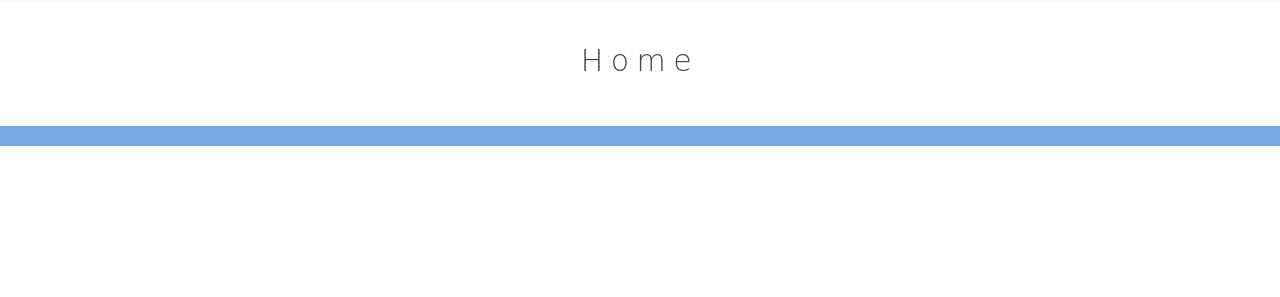
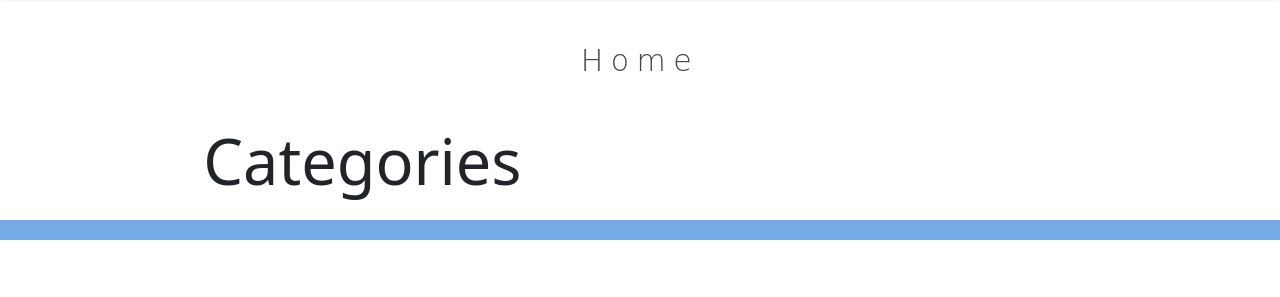
Before and after one commit to veecastro/pastry-recipes-app, a Django app: page / in a window 1280 px wide. Shown: the part 67-364 px from the top of the page. Run offline with Django 4.2, Linux system fonts and the light colour scheme; some web fonts are replaced.

Commit message:
started category feature

```diff
--- a/main_app/templates/home.html
+++ b/main_app/templates/home.html
@@ -10,6 +10,17 @@ font-weight: 200;
 letter-spacing: 0.5rem;
 color: #454446;">Home</h1>
 
-
+<h1>Categories</h1>
+<ul class="horiz-container">
+    {% for category in categories %}
+    <a href="{% url 'categories_detail' category.id %}">
+        <div class="rest-container">
+            <div class="empty-container"></div>
+            <img src="{{ photo.url }}" class="index-img" alt="{{ category.name }}">
+            <li>{{ category.name }}</li>
+        </div>
+    </a>
+    {% endfor %}
+</ul>
 
 {% endblock %}
--- a/main_app/urls.py
+++ b/main_app/urls.py
@@ -4,6 +4,7 @@ from django.contrib import admin
 
 urlpatterns = [
     path('', views.home, name='home'),
+    path('categories/', views.categories_detail, name='categories_detail'),
     path('recipes/', views.recipes_index, name='index'),
     path('recipes/create/', views.RecipeCreate.as_view(), name='recipe_create'),
     path('about/', views.about, name='about'),
--- a/main_app/views.py
+++ b/main_app/views.py
@@ -3,12 +3,13 @@ import uuid
 import boto3
 from django.shortcuts import render, redirect
 from django.views.generic.edit import CreateView, UpdateView, DeleteView
-from .models import Pastryrecipe, Photo
+from .models import Pastryrecipe, Photo, Category
 
 
 
 def home(request):
   return render(request, 'home.html')
+
 
 def about(request):
   return render(request, 'about.html')
@@ -27,6 +28,12 @@ def recipes_detail(request, recipe_id):
     'recipe': recipe,
     'photos': photos,
    })
+
+def categories_detail(request):
+  categories = Category.objects.all()
+  return render(request, 'categories/detail.html', {
+    'categories': categories
+  })
 
 def add_photo(request, pastryrecipe_id):
   photo_file = request.FILES.get('photo-file', None)
@@ -50,6 +57,7 @@ def delete_photo(request, photo_id):
   return redirect('detail', recipe_id=recipe_id)
 
 
+
 class RecipeCreate(CreateView):
   model = Pastryrecipe
   fields = '__all__'
@@ -58,6 +66,7 @@ class RecipeCreate(CreateView):
 
 def form_valid(self, form):
   form.instance.photo = self.request.FILES.get('photo')
+  form.instance.category = self.request.POST.get('category')
   return super(RecipeCreate, self).form_valid(form)
 
 
```
Also changed, not shown: main_app/models.py (+11 -10 lines), main_app/migrations/0012_pastryrecipe_categorytype_alter_category_name_and_more.py (added).
